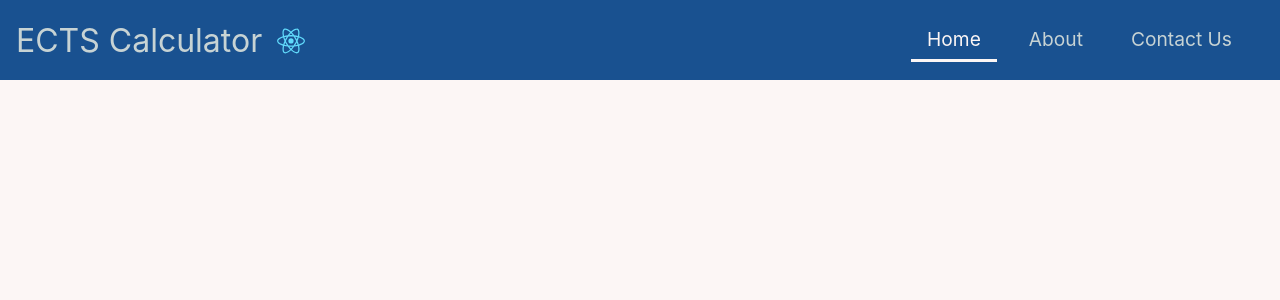
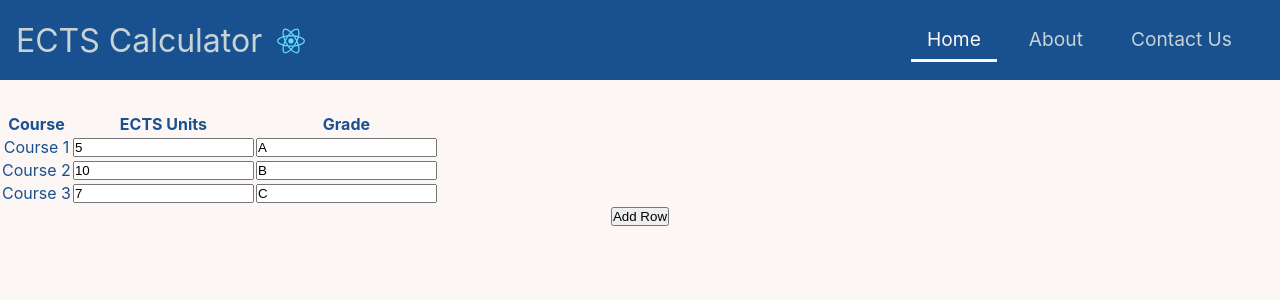
Before and after one commit to arxidamos/ECTS-Calculator, a React (Create React App) app: page / in a window 1280 px wide. Shown: the top 300 px of the page. Built offline with nearby package versions, Linux system fonts and the light colour scheme; the HTML template or start-up script is replaced by a standard one.

Commit message:
First draft of a courses table on main page

```diff
--- a/src/App.css
+++ b/src/App.css
@@ -11,6 +11,5 @@ body {
   /* color: #316685; */
   color: #195190;
   text-align: center;
-  font-size: 3.5rem;
-  margin-top: 10%;
+  margin-top: 2em;
 }
--- a/src/App.js
+++ b/src/App.js
@@ -12,9 +12,9 @@ function App() {
       <Navigation />
       <div className="pages">
         <Routes>
-          <Route exact path="/" component={MainPage} />
-          <Route path="/about" component={About} />
-          <Route path="/contact" component={Contact} />
+          <Route path="/" element={ <MainPage/> } />
+          <Route path="/about" element={ <About/> } />
+          <Route path="/contact" element={ <Contact/> } />
         </Routes>
       </div>
     </BrowserRouter>
--- a/src/components/Pages/MainPage.css
+++ b/src/components/Pages/MainPage.css
@@ -0,0 +1,14 @@
+table {
+    border-collapse: collapse;
+    width: 100%;
+  }
+
+  th, td {
+    border: 1px solid #dddddd;
+    padding: 8px;
+    text-align: left;
+  }
+
+  th {
+    background-color: #dddddd;
+  }
--- a/src/components/Pages/MainPage.js
+++ b/src/components/Pages/MainPage.js
@@ -1,10 +1,52 @@
-import React from "react";
+import React, { useState } from "react";
 
 const MainPage = () => {
+  const [courses, setCourses] = useState([
+    { course: "Course 1", ects: 5, grade: "A" },
+    { course: "Course 2", ects: 10, grade: "B" },
+    { course: "Course 3", ects: 7, grade: "C" },
+  ]);
+
+  const addCourse = () => {
+    setCourses([...courses, {course:"New course", ects:0, grade:""}])
+  }
+
   return (
-    <div>
-      <h1>Home</h1>
-    </div>
+    <>
+    <table>
+      <thead>
+        <tr>
+          <th>Course</th>
+          <th>ECTS Units</th>
+          <th>Grade</th>
+        </tr>
+      </thead>
+      <tbody>
+        {courses.map((course, index) => (
+          <tr key={index}>
+            <td>{course.course}</td>
+            <td>
+              <input type="text" value={course.ects} onChange={(e) => {
+                  const newCourses = [...courses];
+                  newCourses[index].ects = e.target.value;
+                  setCourses(newCourses);
+                }}
+              />
+            </td>
+            <td>
+              <input type="text" value={course.grade} onChange={(e) => {
+                  const newCourses = [...courses];
+                  newCourses[index].grade = e.target.value;
+                  setCourses(newCourses);
+                }}
+              />
+            </td>
+          </tr>
+        ))}
+      </tbody>
+    </table>
+    <button onClick={addCourse}>Add Row</button>
+    </>
   );
 }
 
```
